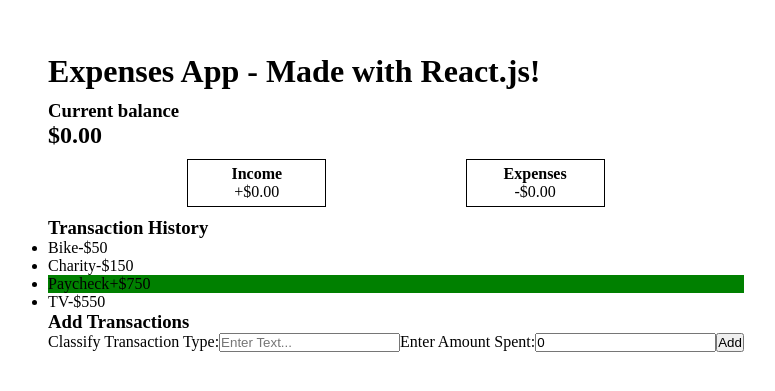
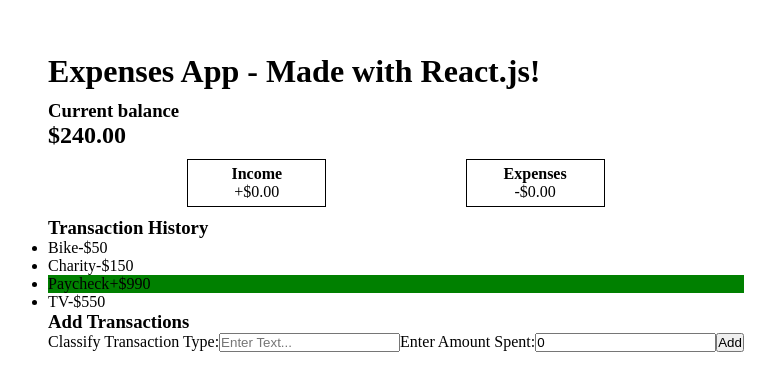
Before and after one commit to sf200212345/expenses-app, a React (Create React App) app: page / in a window 1280 px wide. Shown: the part 203-594 px from the top of the page, without its empty margins (244-1019 px from the left). Built offline with nearby package versions, Linux system fonts and the light colour scheme.

Commit message:
Total balance dynamically renders based on the transactions

```diff
--- a/src/components/Balance.js
+++ b/src/components/Balance.js
@@ -1,10 +1,15 @@
-import React from 'react'
+import React, { useContext } from 'react';
+import { GlobalContext } from '../context/GlobalState';
 
 const Balance = () => {
+  const { transactions } = useContext(GlobalContext);
+
+  const total = transactions.map(curr => curr.number).reduce((prev, curr) => prev + curr, 0).toFixed(2);
+
   return (
     <div>
         <h3>Current balance</h3>
-        <h2 id="balance">$0.00</h2>
+        <h2>${total}</h2>
     </div>
   )
 }
--- a/src/context/GlobalState.js
+++ b/src/context/GlobalState.js
@@ -5,7 +5,7 @@ const initialState = {
     transactions: [
         { id: 0, text: "Bike", number: -50 },
         { id: 1, text: "Charity", number: -150 },
-        { id: 2, text: "Paycheck", number: 750 },
+        { id: 2, text: "Paycheck", number: 990 },
         { id: 3, text: "TV", number: -550 },
     ]
 }
```
